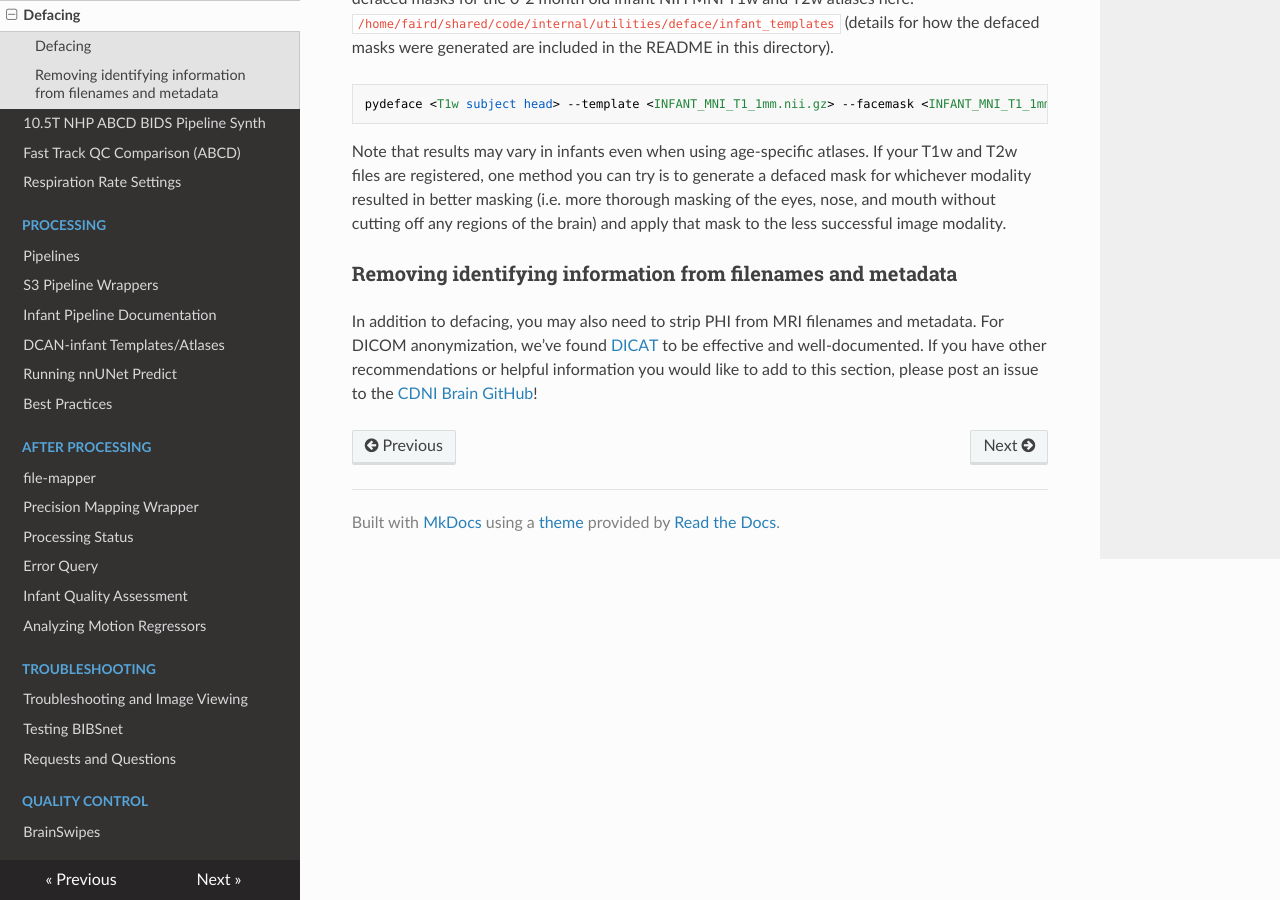
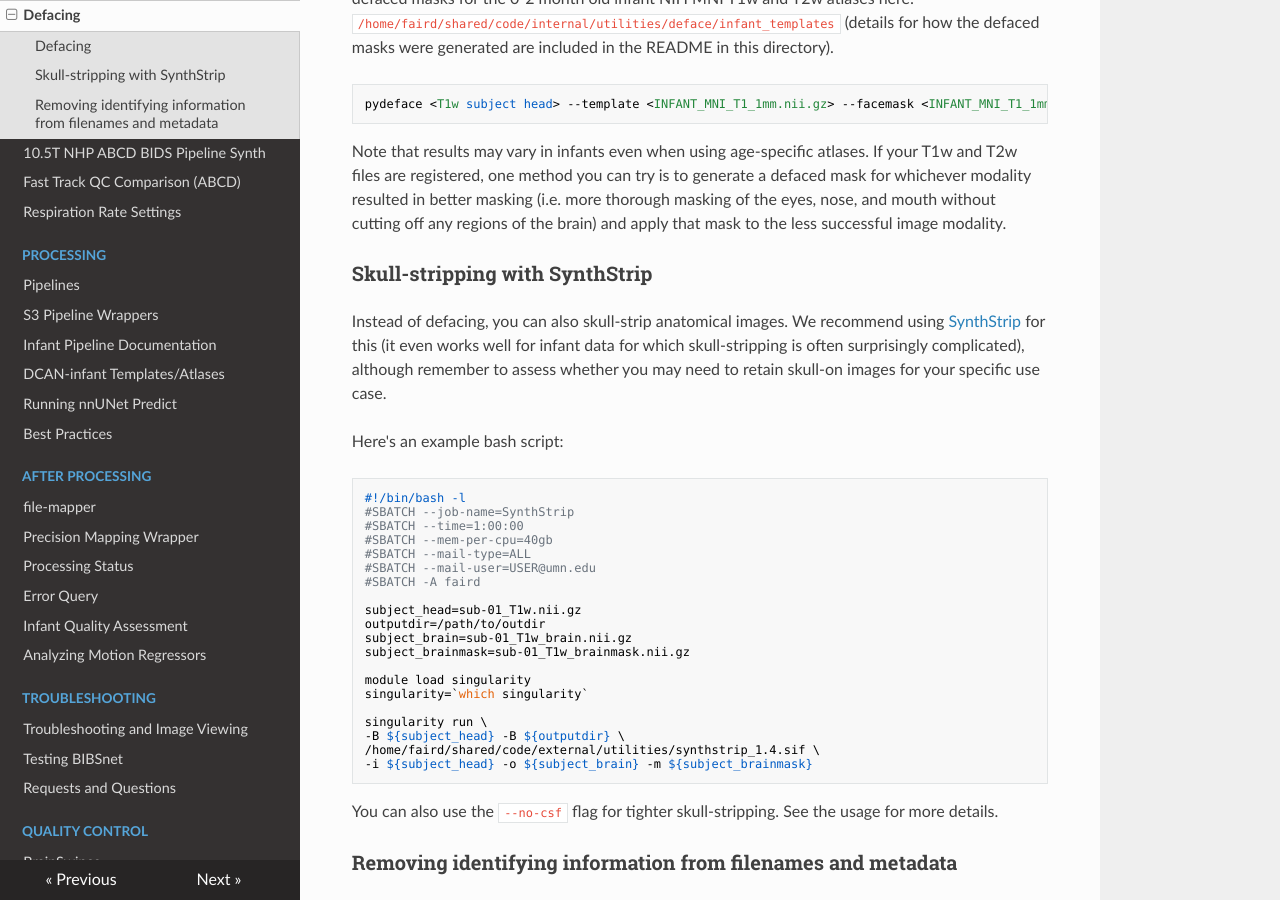
Before and after one commit to DCAN-Labs/cdni-brain, an MkDocs documentation site: the page built from docs/defacing.md, in a window 1280 px wide and 900 px high, scrolled down 779 px. Built offline with MkDocs 1.6.1, drawn with Linux system fonts in a browser that asks for light colours; nearby versions of some CDN libraries.

Commit message:
Update defacing.md
added documentation on how to use SynthStrip for skull-stripping

````diff
--- a/docs/defacing.md
+++ b/docs/defacing.md
@@ -22,6 +22,36 @@ pydeface <T1w subject head> --template <INFANT_MNI_T1_1mm.nii.gz> --facemask <IN
 
 Note that results may vary in infants even when using age-specific atlases. If your T1w and T2w files are registered, one method you can try is to generate a defaced mask for whichever modality resulted in better masking (i.e. more thorough masking of the eyes, nose, and mouth without cutting off any regions of the brain) and apply that mask to the less successful image modality.
 
+### Skull-stripping with SynthStrip
+
+Instead of defacing, you can also skull-strip anatomical images. We recommend using [SynthStrip](https://surfer.nmr.mgh.harvard.edu/docs/synthstrip/) for this (it even works well for infant data for which skull-stripping is often surprisingly complicated), although remember to assess whether you may need to retain skull-on images for your specific use case.
+
+Here's an example bash script:
+
+```
+#!/bin/bash -l
+#SBATCH --job-name=SynthStrip
+#SBATCH --time=1:00:00
+#SBATCH --mem-per-cpu=40gb
+#SBATCH --mail-type=ALL
+#SBATCH --mail-user=USER@umn.edu
+#SBATCH -A faird
+
+subject_head=sub-01_T1w.nii.gz
+outputdir=/path/to/outdir
+subject_brain=sub-01_T1w_brain.nii.gz
+subject_brainmask=sub-01_T1w_brainmask.nii.gz
+
+module load singularity
+singularity=`which singularity`
+
+singularity run \
+-B ${subject_head} -B ${outputdir} \
+/home/faird/shared/code/external/utilities/synthstrip_1.4.sif \
+-i ${subject_head} -o ${subject_brain} -m ${subject_brainmask}
+```
+You can also use the `--no-csf` flag for tighter skull-stripping. See the usage for more details.
+
 ### Removing identifying information from filenames and metadata
 In addition to defacing, you may also need to strip PHI from MRI filenames and metadata. For DICOM anonymization, we’ve found [DICAT](https://github.com/aces/DICAT) to be effective and well-documented.
 If you have other recommendations or helpful information you would like to add to this section, please post an issue to the [CDNI Brain GitHub](https://github.com/DCAN-Labs/cdni-brain/issues)!
````
